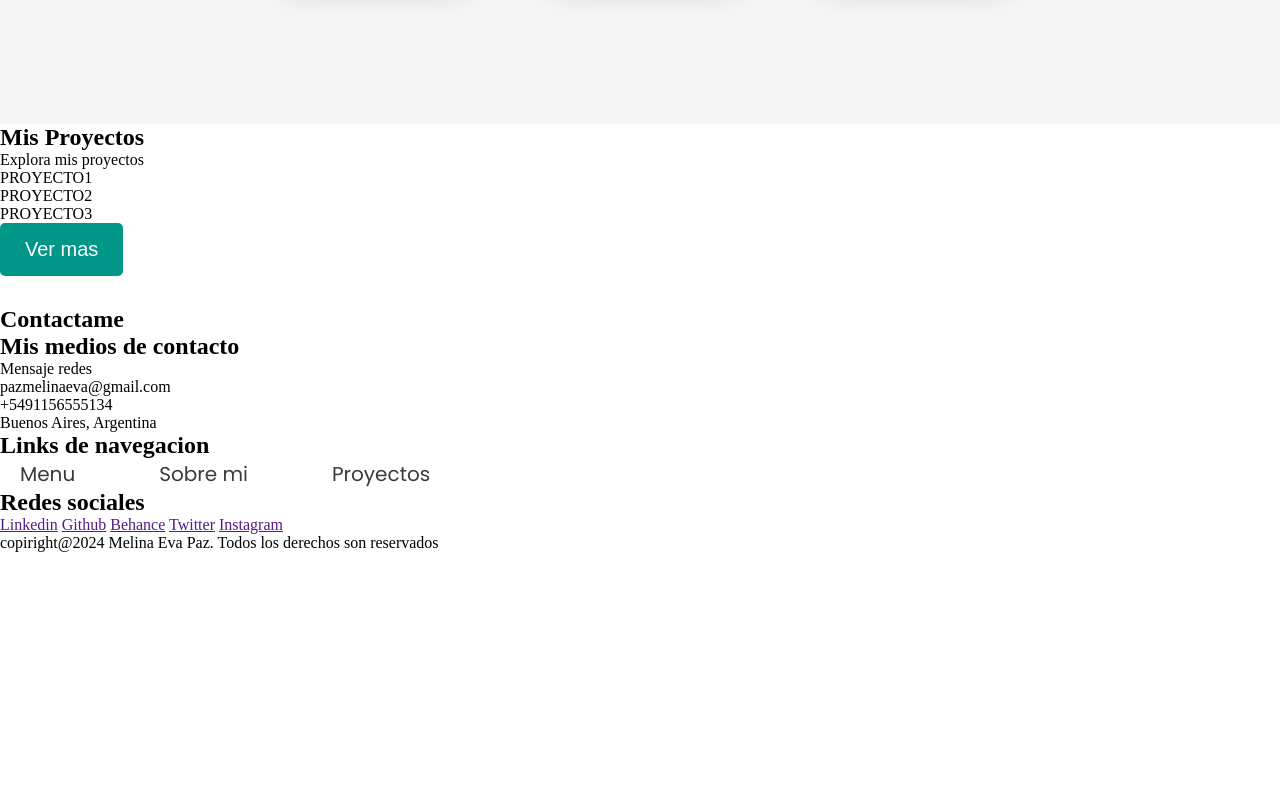
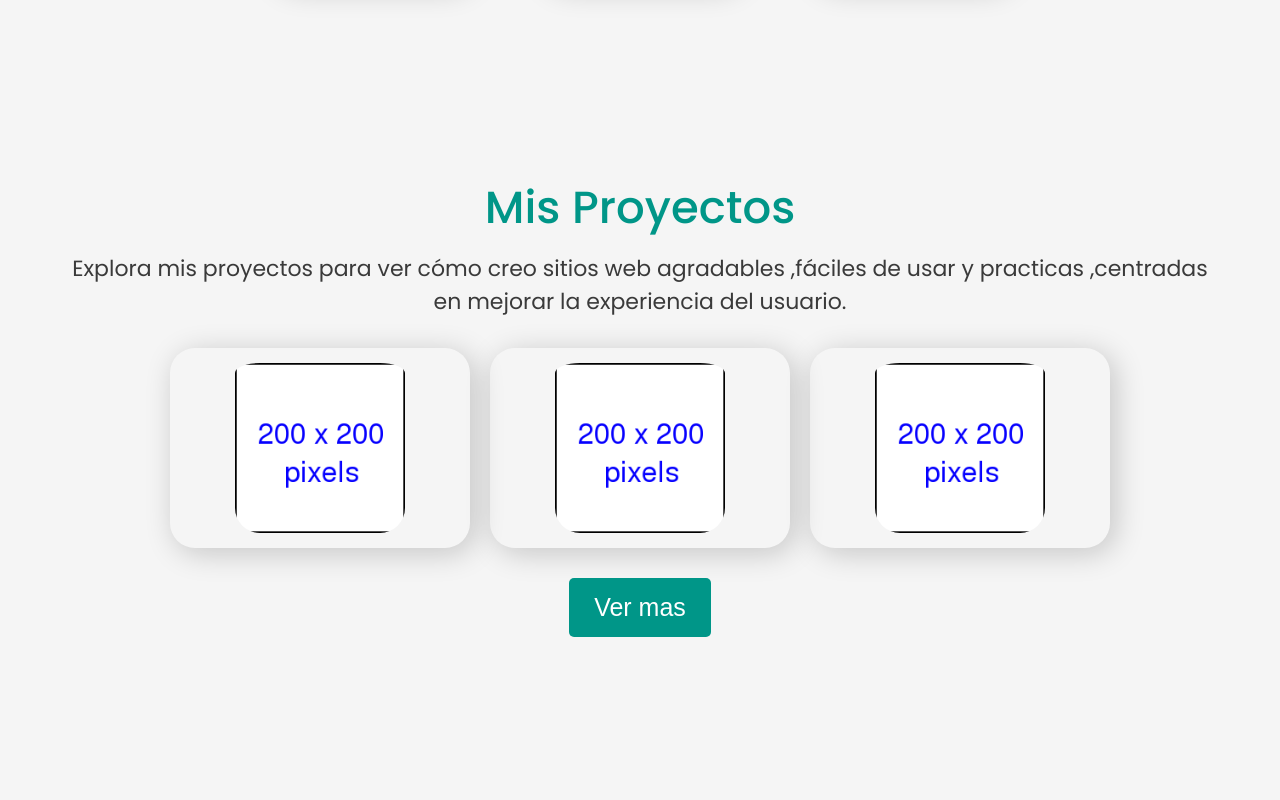
Before and after one commit to MelinaPaz/tpfinaluno, a plain HTML site: page index.html in a window 1280 px wide. Shown: the part 1460-2260 px from the top of the page. Before the commit the page ends 2012 px from the top, so only its background shows below. Drawn offline with nearby package versions, Linux system fonts and the light colour scheme.

Commit message:
terminado section tres;proyectostitulo-descripcion,box.sin holderimg

```diff
--- a/css/estilo.css
+++ b/css/estilo.css
@@ -107,7 +107,7 @@ button{
     color: #FFFFFF;
     border: none;
     padding: 15px 25px;
-    font-size: 20px;
+    font-size: 25px;
     border-radius: 5px;
     cursor:pointer;
     margin-bottom: 30px;
@@ -150,7 +150,7 @@ button{
 
 }
 
-.midescripcion h2{
+.midescripcion h2,.textotres h2{
     /*border: solid greenyellow;*/
     font-family: "Poppins", sans-serif;
     font-size: 45px;
@@ -161,7 +161,7 @@ button{
 
 }
 
-.midescripcion p{
+.midescripcion p,.textotres p{
     /*border: solid brown;*/
     font-family: "Poppins", sans-serif;
     font-size: 22px;
@@ -179,7 +179,7 @@ button{
 
 }
 
-.box{
+.boxsdos{
     /*border: solid orange;*/
     width: 200px;
     height: 370px;
@@ -189,14 +189,14 @@ button{
     box-shadow: 5px 5px 30px rgba(0,0,0,.2);
 }
 
-.box img{
+.boxsdos img{
     width: 170px;
     height: 170px;
     border-radius: 25px;
     padding-top: 15px;
 }
 
-.box h3{
+.boxsdos h3{
     margin: 5px 8px;
     font-family: "Poppins", sans-serif;
     color: #009688;
@@ -204,7 +204,7 @@ button{
 
 }
 
-.box p{
+.boxsdos p{
     margin: 0px 8px;
     font-family: "Poppins", sans-serif;
     color: #3A3A3A;
@@ -213,3 +213,38 @@ button{
 }
 
 /*SECTIONTRES*/
+
+.tres{
+    display: flex;
+    flex-direction: column;
+    text-align: center;
+    background-color: #F5F5F5;
+    height: 800px;
+}
+
+.proyectos{
+    display: flex;
+    justify-content: center;
+    padding-bottom: 30px;
+
+}
+
+.boxstres{
+    /*border:solid palegreen;*/
+    width: 300px;
+    height: 200px;
+    margin: 0px 10px;
+    line-height: 20px;
+    border-radius: 25px;
+    box-shadow: 5px 5px 30px rgba(0,0,0,.2);
+
+}
+
+.boxstres img{
+    width: 170px;
+    height: 170px;
+    border-radius: 25px;
+    padding-top: 15px;
+}
+
+/*SECTIONCUATRO*/
--- a/index.html
+++ b/index.html
@@ -38,9 +38,9 @@
 
                         <h2 class="titulosaludo">Hola! Yo soy <img src="img/mano.png" alt=""></h2>
                         <h1>Melina Eva Paz</h1>
-                        <p>Front End Developer|UX Designer</p>
+                        <p>Desarollo Web Full Stack | UX/UI</p>
                         <h2 class="subtitulo">Estudiante</h2>
-                        <button><i class="bi bi-file-earmark-person-fill"></i> Descargar CV</button>
+                        <button><i class="bi bi-file-earmark-person-fill"></i> Descargar cv</button>
 
 
                     </div>
@@ -76,21 +76,21 @@
 
                 <div class="conocimientos">
 
-                    <div class="box">
+                    <div class="boxsdos">
                         <img src="img/Square_200x200.png" alt="">
                         <h3>Diseñadora de sitios web</h3>
                         <p>Creo sitios web visualmente atractivos y fáciles de usar que mejoran la experiencia del usuario en linea.</p>
 
                     </div>
 
-                    <div class="box">
+                    <div class="boxsdos">
                         <img src="img/Square_200x200.png" alt="">
                         <h3>Diseñadora de aplicaciones</h3>
                         <p>Diseño aplicaciones intuitivas y atractivas que mejoran la experiencia del usuario.</p>
 
                     </div>
 
-                    <div class="box">
+                    <div class="boxsdos">
                         <img src="img/Square_200x200.png" alt="">
                         <h3>Diseñadora UX/UI</h3>
                         <p>Implemento principios de diseño centrados en la equidad para crear interfaces de usuario.</p>
@@ -106,19 +106,27 @@
 
         <!--Proyectos-->
         <section>
-            <div>
-                <div>
+            <div class="tres">
+                <div class="textotres">
                     <h2>Mis Proyectos</h2>
-                    <p>Explora mis proyectos</p>
+                    <p>Explora mis proyectos para ver cómo creo sitios web agradables ,fáciles de usar y practicas ,centradas en mejorar la experiencia del usuario.</p>
+                </div>
+
+                <div class="proyectos">
+                    <div class="boxstres">
+                        <img src="img/Square_200x200.png" alt="">
+                    </div>
+                    <div class="boxstres">
+                        <img src="img/Square_200x200.png" alt="">
+                    </div>
+                    <div class="boxstres">
+                        <img src="img/Square_200x200.png" alt="">
+                    </div>
                 </div>
 
                 <div>
-                    <div>PROYECTO1</div>
-                    <div>PROYECTO2</div>
-                    <div>PROYECTO3</div>
+                    <button>Ver mas</button>
                 </div>
-
-                <button>Ver mas</button>
             </div>
 
         </section>
```
